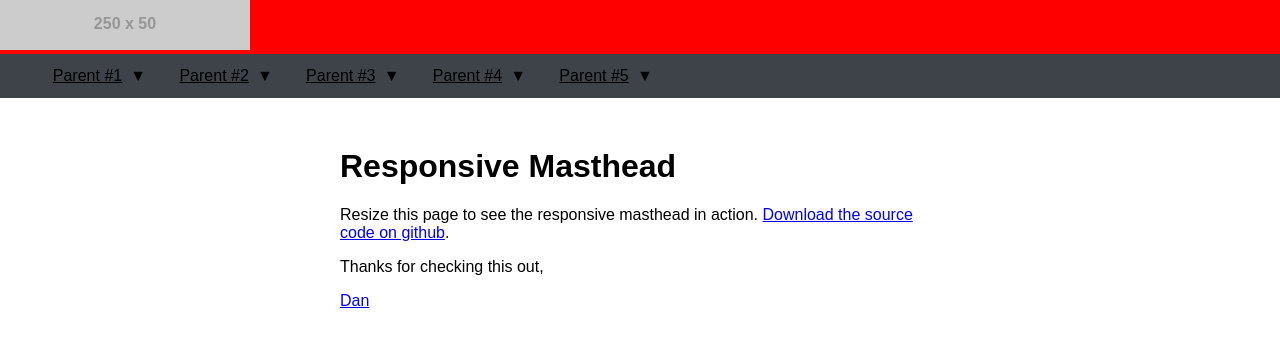
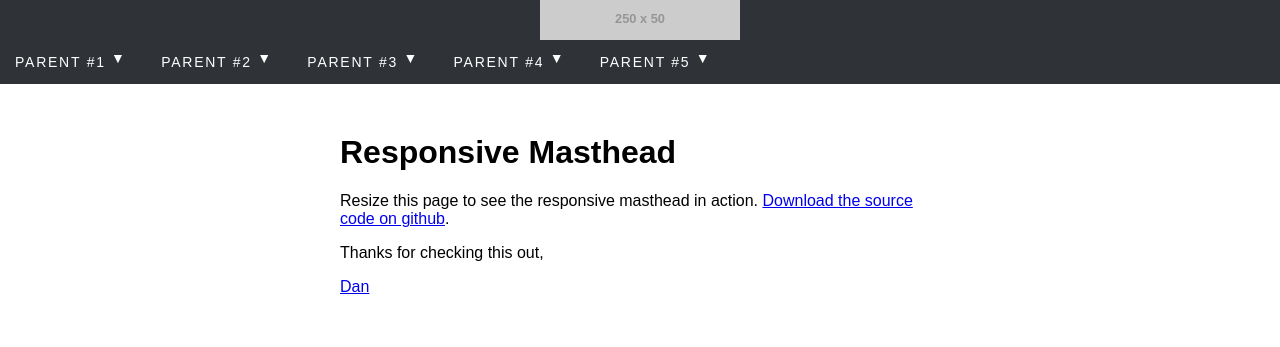
Before and after one commit to floatingboxes/responsive-masthead, a Jekyll site: the page built from index.md, in a window 1280 px wide. Shown: the top 347 px of the page. Built offline with Jekyll 4.4.1, drawn with Linux system fonts in a browser that asks for light colours; nearby versions of some CDN libraries.

Commit message:
sassified/updated styles for mobile nav

```diff
--- a/_includes/masthead.html
+++ b/_includes/masthead.html
@@ -5,8 +5,8 @@
 <!--Pattern HTML-->
   <div id="pattern" class="pattern">
     <!--Begin Pattern HTML-->
-		<a href="#menu" class="menu-link">Menu</a>
-		<nav id="menu" class="menu" role="navigation">
+		<a href="#menu__list" class="menu__link">Menu</a>
+		<nav id="menu__list" class="menu__list" role="navigation">
 			<ul class="level-1">
 				<!--Parent #1-->
 				<li class="has-subnav">
--- a/css/styles.css
+++ b/css/styles.css
@@ -3,17 +3,30 @@
   margin: 50px auto; }
 
 .masthead {
-  background-color: #3e4349; }
+  background-color: #2f3338;
+  position: relative;
+  min-height: 2.5em; }
   .masthead .masthead__logo {
-    margin: auto;
-    background-color: red; }
+    max-width: 12.5em;
+    margin: auto; }
+    .masthead .masthead__logo a img {
+      display: block; }
 
-a.menu-link {
-  float: right;
+.menu__link {
+  position: absolute;
   display: block;
-  padding: 1em; }
+  top: 0;
+  left: 0;
+  font-size: 0.75em;
+  line-height: 1;
+  text-transform: uppercase;
+  text-decoration: none;
+  color: white;
+  padding: 1.16667em;
+  background-color: #3e4349;
+  border-radius: 0.375em; }
 
-.menu, .menu > ul ul {
+.menu__list, .menu__list > ul ul {
   clear: both;
   -webkit-transition: all 0.3s ease-out;
   -moz-transition: all 0.3s ease-out;
@@ -21,89 +34,100 @@ a.menu-link {
   -o-transition: all 0.3s ease-out;
   transition: all 0.3s ease-out; }
 
-.js .menu, .js .menu > ul ul {
+.js .menu__list, .js .menu__list > ul ul {
   overflow: hidden;
-  max-height: 0;
-  background: rgba(0, 0, 0, 0.1); }
+  max-height: 0; }
 
-.menu.active, .js .menu > ul ul.active {
+.menu__list.active, .js .menu__list > ul ul.active {
   max-height: 55em; }
 
-.menu > ul {
-  border-top: 1px solid gray; }
-
-.menu li a {
-  color: #000;
+.menu__list ul {
+  margin: 0;
+  padding: 0; }
+.menu__list > ul {
+  border-top: 1px solid #4e535b; }
+.menu__list > ul ul {
+  background-color: rgba(255, 255, 255, 0.05); }
+.menu__list li a {
+  color: white;
   display: block;
-  padding: 0.8em;
-  border-bottom: 1px solid gray;
+  font-size: 0.875em;
+  line-height: 1;
+  padding: 1.07143em;
+  margin: 0;
+  text-transform: uppercase;
+  text-decoration: none;
+  letter-spacing: 0.125em;
+  border-bottom: 1px solid #4e535b;
   position: relative; }
-
-.menu li.has-subnav > a:after {
+.menu__list li a:hover {
+  background-color: #4e535b; }
+.menu__list li.has-subnav > a:after {
   content: '+';
   position: absolute;
   top: 0;
   right: 0;
   display: block;
-  font-size: 1.5em;
-  padding: 0.25em 0.5em; }
-
-.menu li.has-subnav > a.active:after {
+  font-size: 1.57143em;
+  padding: 0.5em; }
+.menu__list li.has-subnav > a.active:after {
   content: "-"; }
 
 @media screen and (min-width: 48.25em) {
   .pattern {
     overflow: visible; }
 
-  a.menu-link {
+  a.menu__link {
     display: none; }
 
-  .js .menu, .js .menu > ul ul {
+  .js .menu__list, .js .menu__list > ul ul {
     max-height: none;
     overflow: visible;
     background: none; }
 
-  .js .menu > ul ul {
+  .js .menu__list > ul ul {
     background: #808080;
     display: none; }
 
-  .js .menu > ul li:hover > ul {
+  .js .menu__list > ul li:hover > ul {
     display: block; }
 
-  .menu ul {
+  .menu__list ul {
     margin: 0 0 0 -0.25em;
     border: 0; }
 
-  .menu li a {
+  .menu__list li a {
     border: 0; }
 
-  .menu li.has-subnav > a {
+  .menu__list li.has-subnav > a {
     padding-right: 2em; }
 
-  .menu li.has-subnav > a:after {
+  .menu__list li.has-subnav > a:after {
     content: ">";
     font-size: 1em;
     padding: 0.8em 0.5em; }
 
-  .menu .level-1 > li.has-subnav > a:after {
+  .menu__list .level-1 > li.has-subnav > a:after {
     content: "▼"; }
 
-  .menu > ul li {
+  .menu__list > ul li {
     margin: 0 0.25em; }
 
-  .menu > ul > li {
+  .menu__list > ul > li {
     display: inline-block;
     position: relative; }
 
-  .menu > ul ul {
+  .menu__list > ul ul {
     position: absolute;
     top: 0;
     left: 12em;
     width: 12em; }
 
-  .menu > ul ul li {
+  .menu__list > ul ul li {
     position: relative; }
 
-  .menu > ul ul.level-2 {
+  .menu__list > ul ul.level-2 {
     top: 3em;
     left: 0; } }
+img {
+  max-width: 100%; }
--- a/css/styles.scss
+++ b/css/styles.scss
@@ -1,3 +1,7 @@
-
+@import 'bourbon/bourbon';
 @import 'layout';
 @import 'masthead/masthead';
+
+img {
+	max-width:100%;
+}
--- a/js/masthead.js
+++ b/js/masthead.js
@@ -1,7 +1,7 @@
 $(document).ready(function() {
 	// $('body').addClass('js'); Modernizer will add the js class
-	var $menu = $('#menu'),
-		$menulink = $('.menu-link'),
+	var $menu = $('#menu__list'),
+		$menulink = $('.menu__link'),
 		$menuTrigger = $('.has-subnav > a');
 
 	$menulink.click(function(e) {
```
Also changed, not shown: css/masthead/_masthead.scss (+85 -38 lines), README.md.
